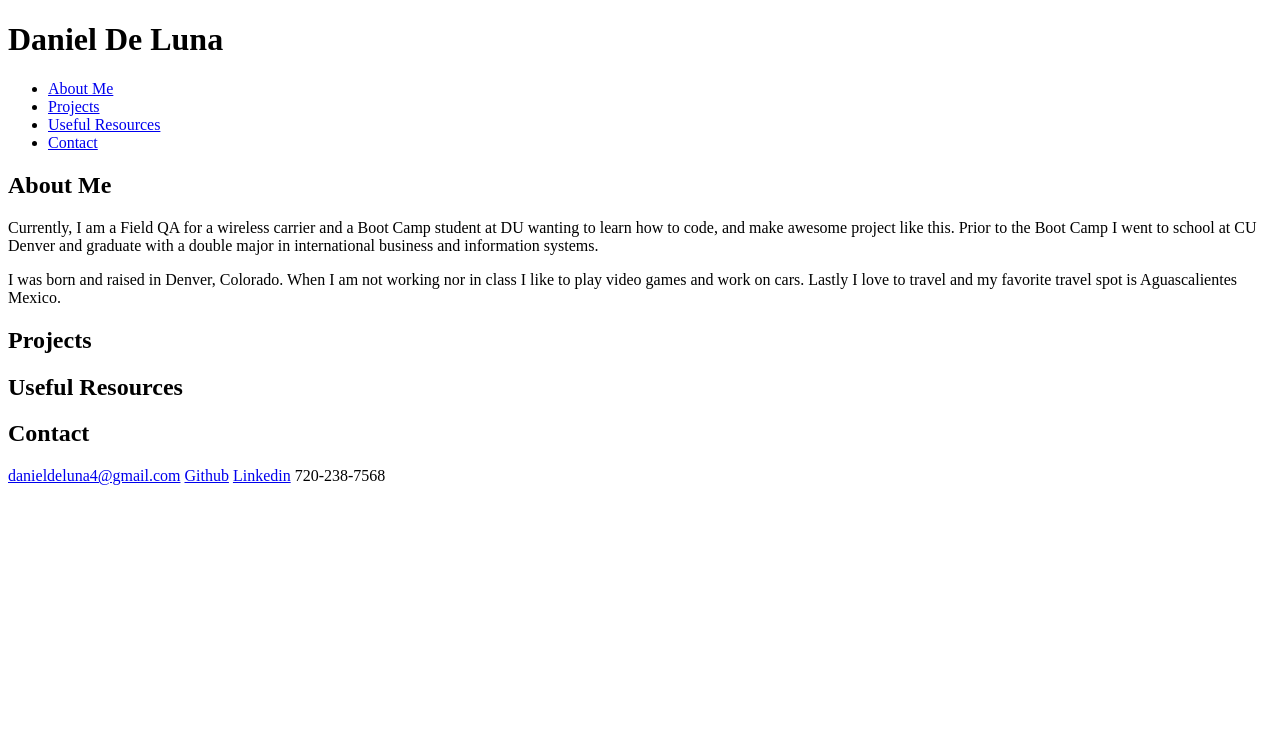
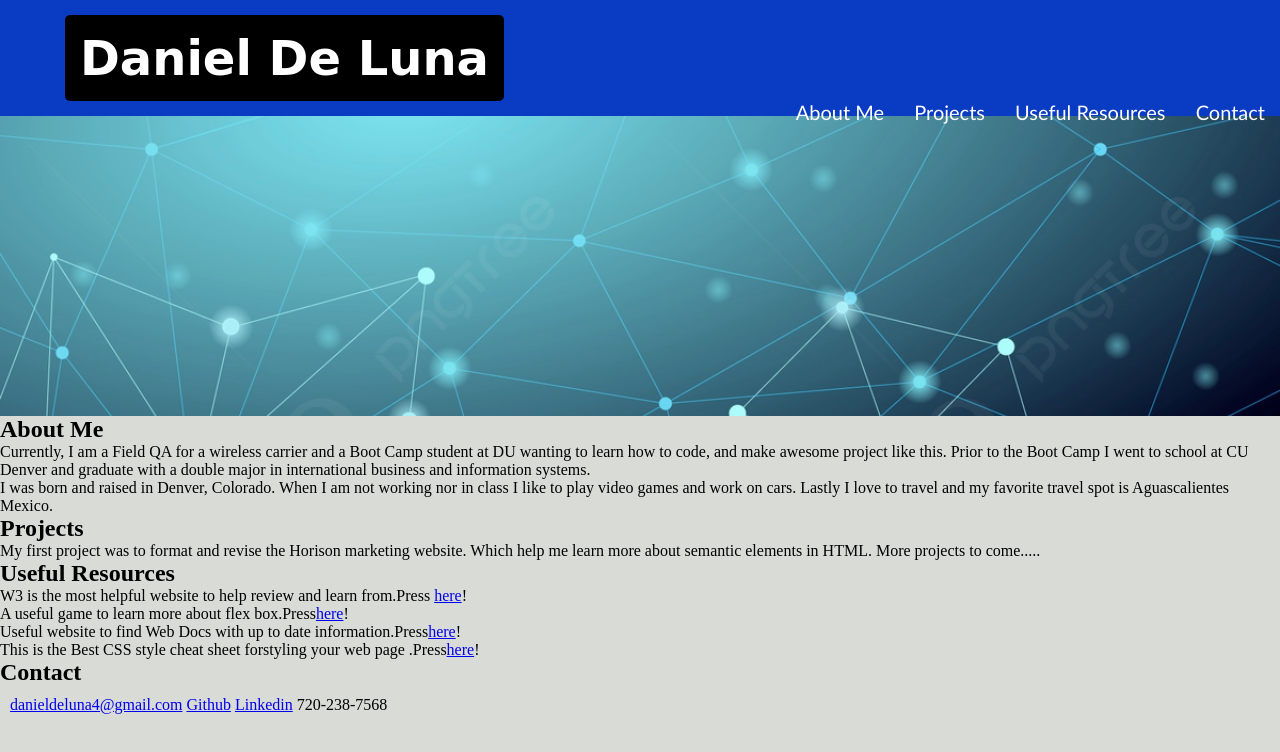
Before and after one commit to DanDeLuna/DanDeLunaPortfilo, a plain HTML site: page Index.html in a window 1280 px wide. Drawn offline with Linux system fonts and the light colour scheme.

Commit message:
added a little more css to header

```diff
--- a/Index.html
+++ b/Index.html
@@ -5,7 +5,7 @@
     <meta http-equiv="X-UA-Compatible" content="IE=edge">
     <meta name="viewport" content="width=device-width, initial-scale=1.0">
     <title>Portfillo</title>
-    <!--link rel="stylesheet" href="./assets/CSS/style.css"-->
+    <link rel="stylesheet" href="./assets/CSS/style.css">
 </head>
 <body>
   <header class="header-block">
@@ -29,17 +29,24 @@
   </header>
 <figure class="computer"></figure>
   <Main>
-    <section id= "About-container" class="About-container">
+    <figure id= "About-container" class="About-container">
         <h2>About Me</h2>
         <p>Currently, I am a Field QA for a wireless carrier and a Boot Camp student at DU wanting to learn how to code, and make awesome project like this. Prior to the Boot Camp I went to school at CU Denver and graduate with a double major in international business and information systems.</p>
         <p>I was born and raised in Denver, Colorado. When I am not working nor in class I like to play video games and work on cars. Lastly I love to travel and my favorite travel spot is Aguascalientes Mexico. </p>
-    </section>
-    <section id = "Project-container" class="Project-container">
+    </figure>
+    <figure id = "Project-container" class="Project-container">
         <h2>Projects</h2>
-    </section>
+        <p>My first project was to format and revise the Horison marketing website. Which help me learn more about semantic elements in HTML.
+        More projects to come.....</p>
+    </figure>
     <section id = "Useful-container" class="Useful-container">
         <h2>Useful Resources</h2>
+            <P> W3 is the most helpful website to help review and learn from.Press <a href="https://www.w3schools.com/">here</a>!</P>
+            <p>A useful game to learn more about flex box.Press<a href="https://flexboxfroggy.com/">here</a>!</P>
+            <p>Useful website to find Web Docs with up to date information.Press<a href="https://developer.mozilla.org/en-US/">here</a>!</P>
+            <p>This is the Best CSS style cheat sheet forstyling your web page .Press<a href="https://htmlcheatsheet.com/css/">here</a>!</P>
     </section>
+
     <section id = "Contact-container" class="Contact-container">
         <h2 >Contact</h2>
         <div class="contact-info">
--- a/assets/CSS/style.css
+++ b/assets/CSS/style.css
@@ -8,7 +8,7 @@ body {
 header {
     padding: 15px;
     font-family: cursive;
-    background-color:  #3b3c3b;
+    background-color:   hsl(224, 91%, 40%);
 
 }
 
@@ -31,25 +31,27 @@ nav ul{
 nav ul li {
     display: inline-block;
     margin-left: 25px;
+
 }
 h1{
-    background-color: #4682B4;
-    padding: 10px;
+    background-color: hsl(240, 100%, 0%);
+    padding: 15px;
+    margin-left: 50px;
+    border-radius: 5px;
+
 
 }
 .computer {
+    height: 300px;
+    width: 100%;
     background-image: url(/assets/images/pngtree-futuristic-shape-abstract-background-chemistry-technology-concept-for-website-picture-image_1250295.jpg);
-    width: 200px;
-    height: 100vh;
     background-size: cover;
-    background-position: center;
-
-
 }
-#navbar-block {
-
+.navbar-block {
+margin: auto;
 }
 .header-block{
+    padding: auto;
 
 }
 .header-block a{
```
